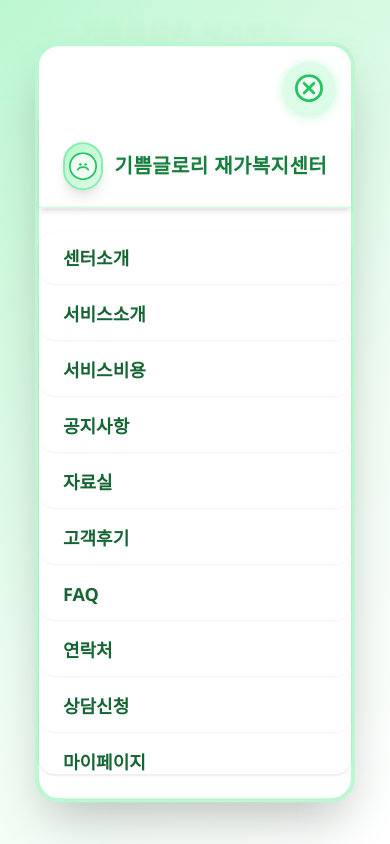
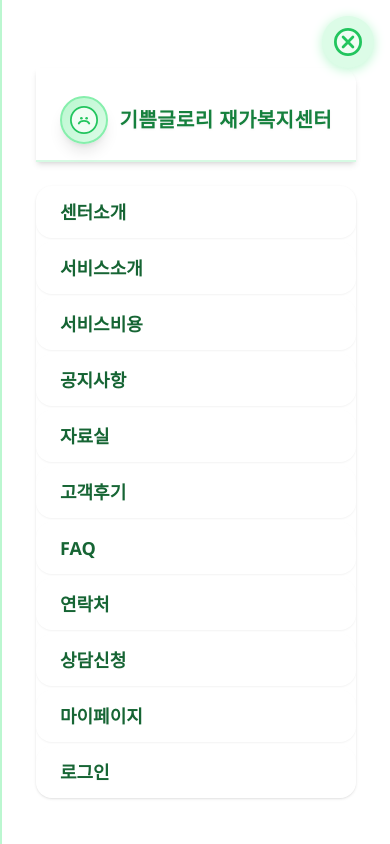
Before and after one commit to mxten777/mvp_project_18, a React (Vite) app: page / in a window 390 px wide. Both pictures are taken after a click on the button "메뉴 열기". Shown: the top 844 px of the page. Built offline with nearby package versions, Linux system fonts and the light colour scheme.

Commit message:
Fix: 모바일 메뉴 오버레이/본체 완전 불투명, 전체 덮는 full-screen 구조로 개선

```diff
--- a/src/components/MobileNav.tsx
+++ b/src/components/MobileNav.tsx
@@ -31,13 +31,12 @@ const MobileNav: React.FC<{
     >
       {/* 배경 오버레이 */}
       <div
-        className="fixed inset-0 z-[9999] bg-gradient-to-br from-green-200 via-green-50 to-white/90 backdrop-blur-[2px] animate-fadein"
-        style={{ background: 'linear-gradient(135deg, #bbf7d0 0%, #f0fdf4 60%, #fff 100%)', opacity: 0.98 }}
+        className="fixed inset-0 z-[9999] bg-white animate-fadein"
         onClick={onClose}
       />
       {/* 모바일 메뉴 본체 */}
       <nav
-        className="fixed left-1/2 top-1/2 z-[10000] -translate-x-1/2 -translate-y-1/2 w-[90vw] max-w-xs h-[90vh] bg-white rounded-3xl shadow-2xl border-4 border-green-200 flex flex-col items-center pt-0 pb-6 px-0 transition-transform duration-300 animate-slideup"
+        className="fixed inset-0 z-[10000] w-full h-full bg-white shadow-2xl border-l-2 border-green-200 flex flex-col items-center pt-0 pb-6 px-0 transition-transform duration-300 animate-slideup"
         aria-label="모바일 메뉴"
         style={{paddingTop: '68px'}}
       >
```
